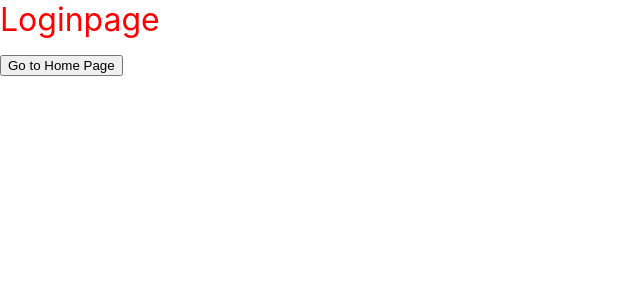
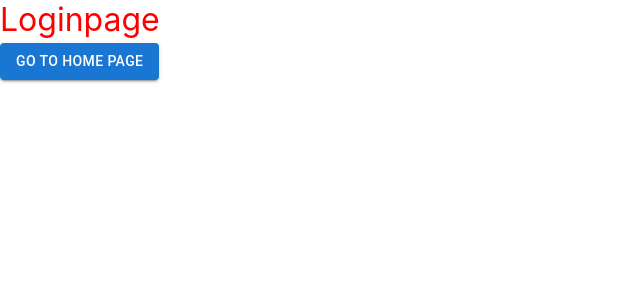
Before and after one commit to moneynull/digital-phenotyping, a React (Create React App) app in the folder frontend/: page /loginpage in a window 1280 px wide. Shown: the top 300 px of the page, without its empty margins (0-640 px from the left). Built offline with nearby package versions, Linux system fonts and the light colour scheme.

Commit message:
Fixed button style

```diff
--- a/frontend/src/App.css
+++ b/frontend/src/App.css
@@ -1,7 +1,9 @@
 .App {
   text-align: center;
 }
-
+a:link {
+  text-decoration: none;
+}
 .App-logo {
   height: 40vmin;
   pointer-events: none;
@@ -16,7 +18,7 @@
 */
 
 .App-header {
-  background-color: #282c34;
+  background-color: #ffffff;
   min-height: 100vh;
   display: flex;
   flex-direction: column;
--- a/frontend/src/App.js
+++ b/frontend/src/App.js
@@ -17,17 +17,6 @@ function App() {
           <div></div>
           <Link to='/loginpage'>Login</Link>
         </nav>
-        <p>
-          Edit <code>src/App.js</code> and save to reload.
-        </p>
-        <a
-          className='App-link'
-          href='https://reactjs.org'
-          target='_blank'
-          rel='noopener noreferrer'
-        >
-          Learn React
-        </a>
       </header>
     </div>
   );
--- a/frontend/src/pages/Homepage/Homepage.jsx
+++ b/frontend/src/pages/Homepage/Homepage.jsx
@@ -1,21 +1,22 @@
 import React from 'react';
 import styled from 'styled-components';
-import logo from '../../../src/asset/senpsi_logo.png'
-import {Link } from "react-router-dom";
+import logo from '../../../src/asset/senpsi_logo.png';
+import { Link } from 'react-router-dom';
+import Button from '@mui/material/Button';
 
 export default function Homepage() {
-
-  return  <MainContainer>
-            Homepage
-            <div></div>
-            <img src={logo} alt="logo" />
-            <div><Link to="/loginpage"><button>Go to Login Page </button></Link></div>
-          </MainContainer>
-
-
-
-  ;
-
+  return (
+    <MainContainer>
+      Homepage
+      <div></div>
+      <img src={logo} alt='logo' />
+      <div>
+        <Link to='/loginpage'>
+          <Button variant='contained'>Go to Login Page</Button>
+        </Link>
+      </div>
+    </MainContainer>
+  );
 }
 
 const MainContainer = styled.div`
--- a/frontend/src/pages/Login/Loginpage.jsx
+++ b/frontend/src/pages/Login/Loginpage.jsx
@@ -1,11 +1,19 @@
 import React from 'react';
 import styled from 'styled-components';
-import {Link } from "react-router-dom";
+import { Link } from 'react-router-dom';
+import Button from '@mui/material/Button';
 
 export default function Loginpage() {
-  return  <MainContainer>Loginpage
-            <div><Link to="/homepage"><button>Go to Home Page </button></Link></div>
-          </MainContainer>;
+  return (
+    <MainContainer>
+      Loginpage
+      <div>
+        <Link to='/homepage'>
+          <Button variant='contained'>Go to Home Page </Button>
+        </Link>
+      </div>
+    </MainContainer>
+  );
 }
 
 const MainContainer = styled.div`
```
